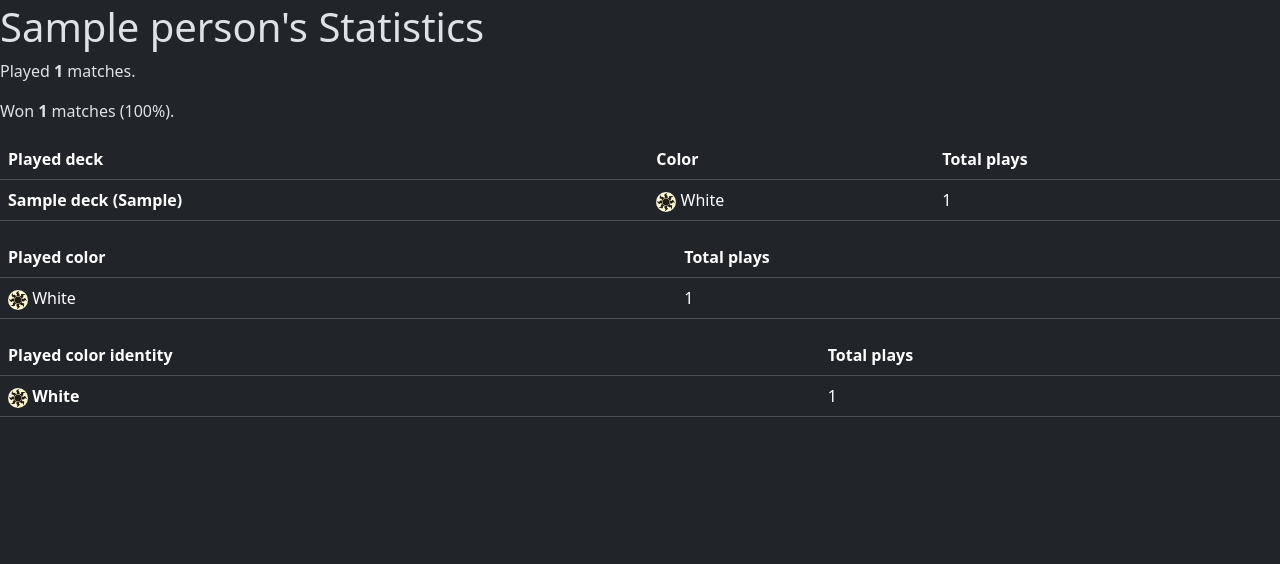
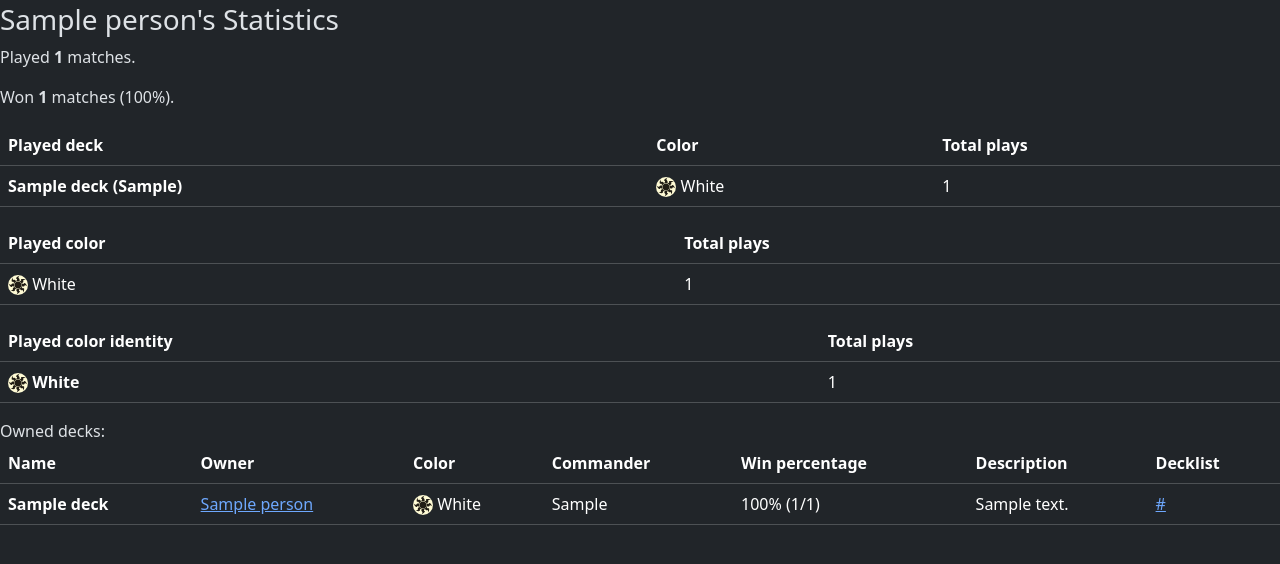
Before and after one commit to frixdk/papkort, a Django app: page /person-stats/1/ in a window 1280 px wide. Shown: the part 53-617 px from the top of the page. Run offline with Django 4.2, Linux system fonts and the light colour scheme; tables that the repository leaves empty hold one stand-in row (values such as "Sample post"); some libraries are stand-ins or nearby versions.

Commit message:
Person decks

```diff
--- a/papkort/games/admin.py
+++ b/papkort/games/admin.py
@@ -5,7 +5,7 @@ from .models import Deck, Match, Person, Player
 
 
 class DeckAdmin(admin.ModelAdmin):
-    pass
+    list_display = ("commander", "name", "owner", "color", "get_win_percentage")
 
 
 class PlayerInline(StackedInline):
--- /dev/null
+++ b/papkort/games/templates/matches/decks_table.html
@@ -0,0 +1,39 @@
+<div class="table-responsive">
+    <table class="table table-dark">
+        <thead>
+        <tr>
+            <th scope="col">Name</th>
+            <th scope="col">Owner</th>
+            <th scope="col">Color</th>
+            <th scope="col">Commander</th>
+            <th scope="col">Win percentage</th>
+        <th scope="col">Description</th>
+        <th scope="col">Decklist</th>
+        </tr>
+        </thead>
+        <tbody>
+            {% for deck in decks %}
+            <tr>
+                <th scope="row">{% if deck.name %}{{ deck.name }}{% endif %}</th>
+                <td>
+                    {% if deck.owner %}
+                    <a href="{% url 'person_stats' person_id=deck.owner_id %}">
+                        {{ deck.owner }}
+                    </a>
+                {% endif %}</td>
+                <td>
+                    {% include "matches/color_pips.html" with color=deck.color name=deck.get_color_display %}
+                </td>
+                <td>{{ deck.commander }}</td>
+                <td>{{ deck.get_win_percentage }}</td>
+                <td>{{ deck.description }}</td>
+                <td>
+                    {% if deck.url %}
+                    <a href="{{ deck.url }}">{{ deck.url }}</a>
+                    {% endif %}
+                </td>
+            </tr>
+            {% endfor %}
+        </tbody>
+    </table>
+</div>
--- a/papkort/games/templates/matches/person.html
+++ b/papkort/games/templates/matches/person.html
@@ -3,7 +3,7 @@
 {% block title %}{{ person }}{% endblock %}
 
 {% block content %}
-    <h1>{{ person.name }}'s Statistics</h1>
+    <h3>{{ person.name }}'s Statistics</h3>
     <p>
         Played <strong>{{ num_matches }}</strong> matches.
     </p>
@@ -75,4 +75,8 @@
         </table>
     </div>
 
+Owned decks:
+
+  {% include "matches/decks_table.html" with decks=decks %}
+
 {% endblock %}
--- a/papkort/games/views.py
+++ b/papkort/games/views.py
@@ -48,6 +48,18 @@ def person_stats(request, person_id):
     # ChatGPT couldn't figure this out
     deck_counts = Deck.objects.filter(player__person=person).annotate(count=Count('player__deck')).order_by('-count')
 
+    owned_decks = Deck.objects.filter(owner=person)
+
+    order = {
+        'w': 0, 'u': 1, 'b': 2, 'r': 3, 'g': 4, 'colorless': 5,
+        'wu': 6, 'ub': 7, 'br': 8, 'rg': 9, 'gw': 10,
+        'wb': 11, 'ur': 12, 'bg': 13, 'rw': 14, 'gu': 15,
+        'wub': 16, 'ubr': 17, 'brg': 18, 'rgw': 19, 'gwu': 20,
+        'wbg': 21, 'urw': 22, 'bgu': 23, 'rwb': 24, 'gur': 25,
+        'wubr': 26, 'ubrg': 27, 'brgw': 28, 'rgwu': 29, 'gwub': 30,
+        'wubrg': 31
+    }
+
     context = {
         'person': person,
         'num_matches': num_matches,
@@ -55,7 +67,8 @@ def person_stats(request, person_id):
         'win_percentage': win_percentage,
         'deck_colors': color_identity_counts,
         'deck_counts': deck_counts,
-        'color_counts': sorted(color_counts.values(), key=lambda x: x['count'], reverse=True)
+        'color_counts': sorted(color_counts.values(), key=lambda x: x['count'], reverse=True),
+        'decks': sorted(owned_decks, key=lambda x: order[x.color])
     }
 
     return render(request, 'matches/person.html', context)
```
Also changed, not shown: papkort/games/templates/matches/decks.html (+1 -39 lines).
